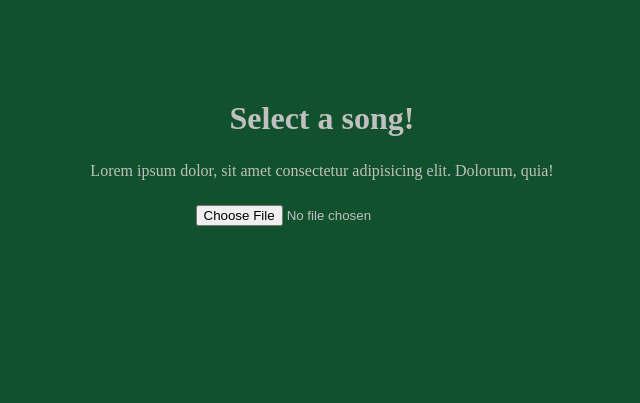
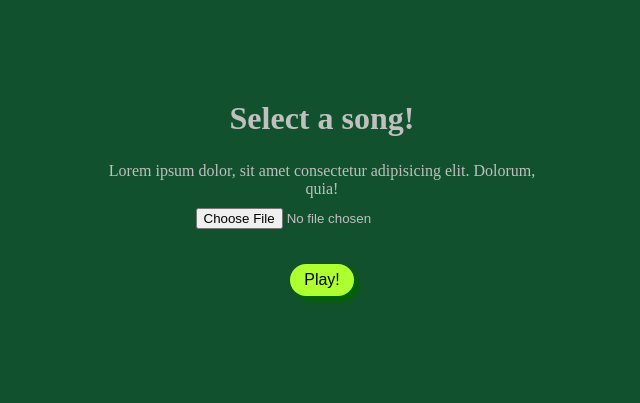
Before and after one commit to roland444/Music-editor, a website: page index.html in a window 1280 px wide. Shown: the whole page, without its empty margins (318-958 px from the left). Drawn offline with Linux system fonts and the light colour scheme.

Commit message:
Added play button

```diff
--- a/index.html
+++ b/index.html
@@ -11,7 +11,8 @@
         <h1>Select a song!</h1>
         <div class="select">
             <p>Lorem ipsum dolor, sit amet consectetur adipisicing elit. Dolorum, quia!</p>
-            <input type="file">
+            <input class="audio-input" type="file" accept=".mp3, .wav">
+            <button id="play-btn">Play!</button>
         </div>
     </div>
 
--- a/index.js
+++ b/index.js
@@ -1,5 +1,5 @@
 const _audioFile = document.getElementById("myfile");
-const _playBtn = document.getElementById("play-btn")
+const _playBtn = document.getElementById("play-btn");
 
 function playMusic() {
     let audio = new Audio(_audioFile.value);
--- a/style.css
+++ b/style.css
@@ -10,12 +10,31 @@ body {
 
 .container {
     height: 300px;
-    min-width: 500px;
+    width: 500px;
     margin: 100px auto 0 auto;
     text-align: center;
     color: silver;
 }
 
-.select, .select input {
+.select {
+    display: flex;
+    align-items: center;
+    flex-direction: column;
     margin: 25px;
 }
+
+#play-btn {
+    margin: 25px;
+    border: none;
+    box-shadow: 5px 5px 5px darkgreen;
+    width: 4rem;
+    height: 2rem;
+    border-radius: 20px;
+    font-size: 16px;
+    background-color: greenyellow;
+}
+
+.audio-input {
+    margin: 10px;
+
+}
```
